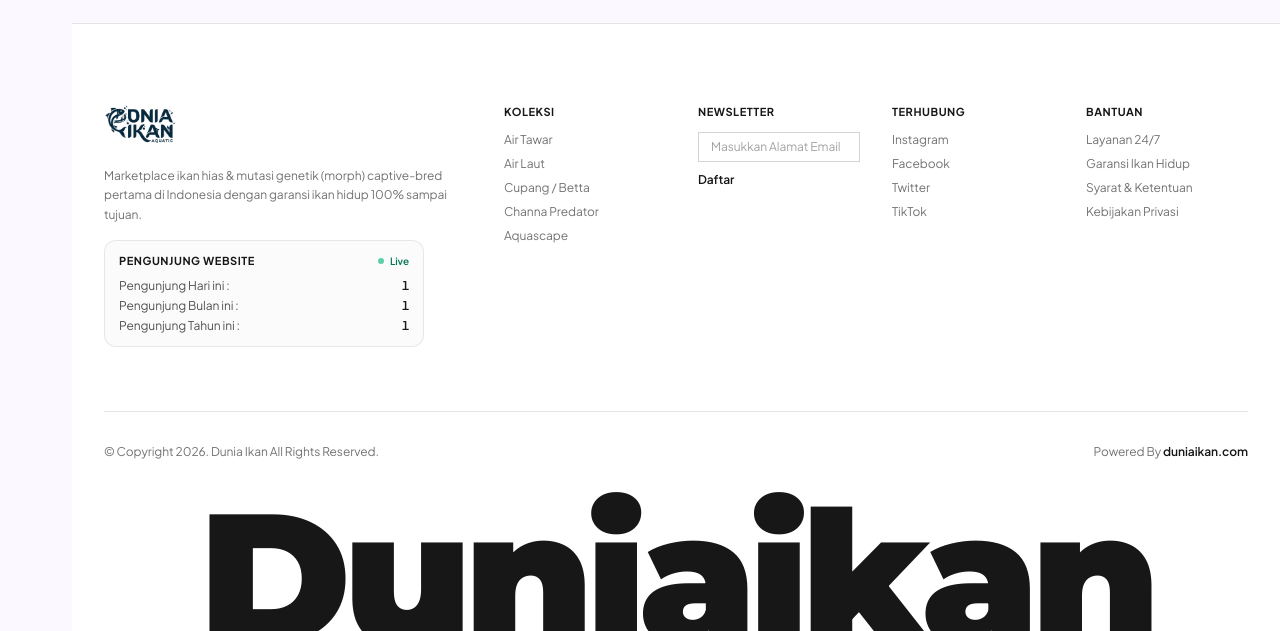
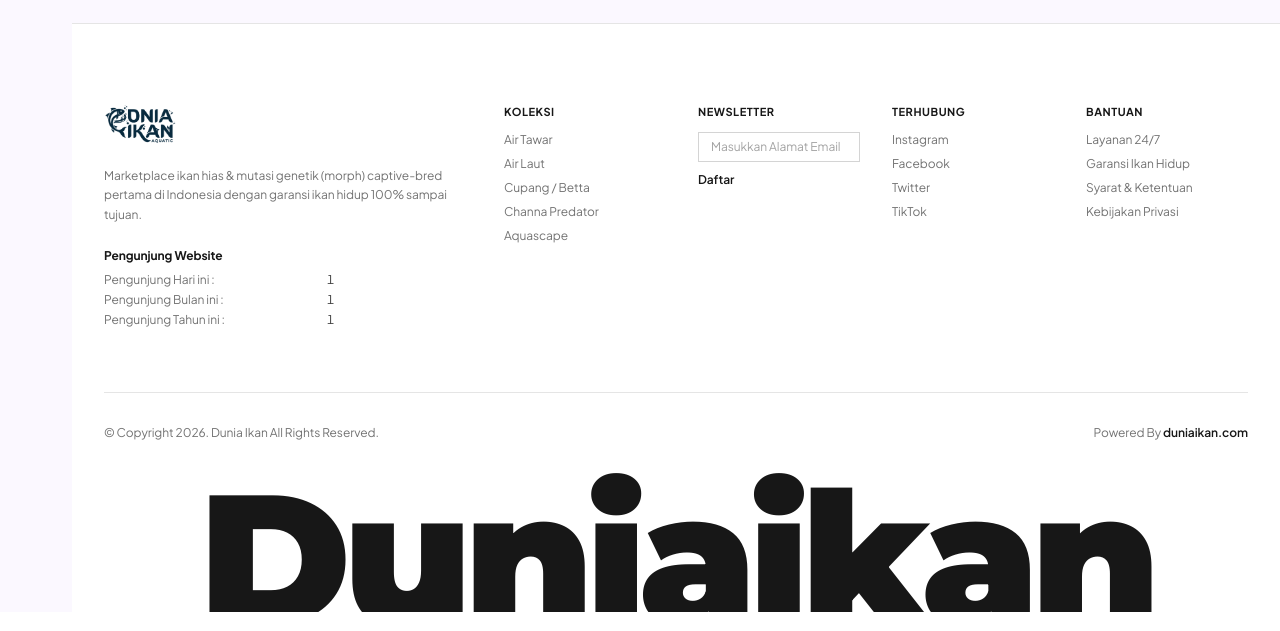
Before and after one commit to AdhaRafi/Dunia-ikan, a Laravel app: page / in a window 1280 px wide. Shown: the part 3129-3760 px from the top of the page. Run offline with Laravel 12, Linux system fonts and the light colour scheme; data comes from the database, SQL or seed files in the repository; style sheets or scripts are compiled from the project's sources; some libraries are stand-ins or nearby versions.

Commit message:
Simplify visitor counter footer styling without Live badge or gray box

```diff
--- a/resources/js/Components/Footer.jsx
+++ b/resources/js/Components/Footer.jsx
@@ -38,33 +38,27 @@ export default function Footer() {
                             )}
                         </p>
 
-                        {/* Live Website Visitor Counter */}
-                        <div className="max-w-xs rounded-xl border border-neutral-200/90 dark:border-neutral-800 bg-neutral-50/80 dark:bg-white/[0.03] px-3.5 py-3 space-y-2">
-                            <div className="flex items-center justify-between gap-2">
-                                <span className="text-[11px] font-bold uppercase tracking-wider text-neutral-900 dark:text-white">
-                                    {pick('Pengunjung Website', 'Website Visitors')}
-                                </span>
-                                <span className="inline-flex items-center gap-1.5 text-[10px] font-semibold text-emerald-700 dark:text-emerald-400">
-                                    <span className="h-1.5 w-1.5 rounded-full bg-emerald-500 animate-pulse" />
-                                    Live
-                                </span>
-                            </div>
-                            <dl className="space-y-1 text-xs text-neutral-600 dark:text-neutral-300">
-                                <div className="flex items-center justify-between gap-3">
+                        {/* Website Visitor Counter */}
+                        <div className="pt-2 max-w-[230px] space-y-2">
+                            <h4 className="font-bold text-neutral-900 dark:text-white text-xs">
+                                {pick('Pengunjung Website', 'Website Visitors')}
+                            </h4>
+                            <dl className="space-y-1 text-xs text-neutral-500 dark:text-neutral-400">
+                                <div className="flex items-center justify-between gap-4">
                                     <dt>{pick('Pengunjung Hari ini :', 'Visitors Today :')}</dt>
-                                    <dd className="font-semibold tabular-nums text-neutral-900 dark:text-white">
+                                    <dd className="tabular-nums text-neutral-700 dark:text-neutral-200">
                                         {formatVisits(visitorStats?.today)}
                                     </dd>
                                 </div>
-                                <div className="flex items-center justify-between gap-3">
+                                <div className="flex items-center justify-between gap-4">
                                     <dt>{pick('Pengunjung Bulan ini :', 'Visitors This Month :')}</dt>
-                                    <dd className="font-semibold tabular-nums text-neutral-900 dark:text-white">
+                                    <dd className="tabular-nums text-neutral-700 dark:text-neutral-200">
                                         {formatVisits(visitorStats?.month)}
                                     </dd>
                                 </div>
-                                <div className="flex items-center justify-between gap-3">
+                                <div className="flex items-center justify-between gap-4">
                                     <dt>{pick('Pengunjung Tahun ini :', 'Visitors This Year :')}</dt>
-                                    <dd className="font-semibold tabular-nums text-neutral-900 dark:text-white">
+                                    <dd className="tabular-nums text-neutral-700 dark:text-neutral-200">
                                         {formatVisits(visitorStats?.year)}
                                     </dd>
                                 </div>
```
